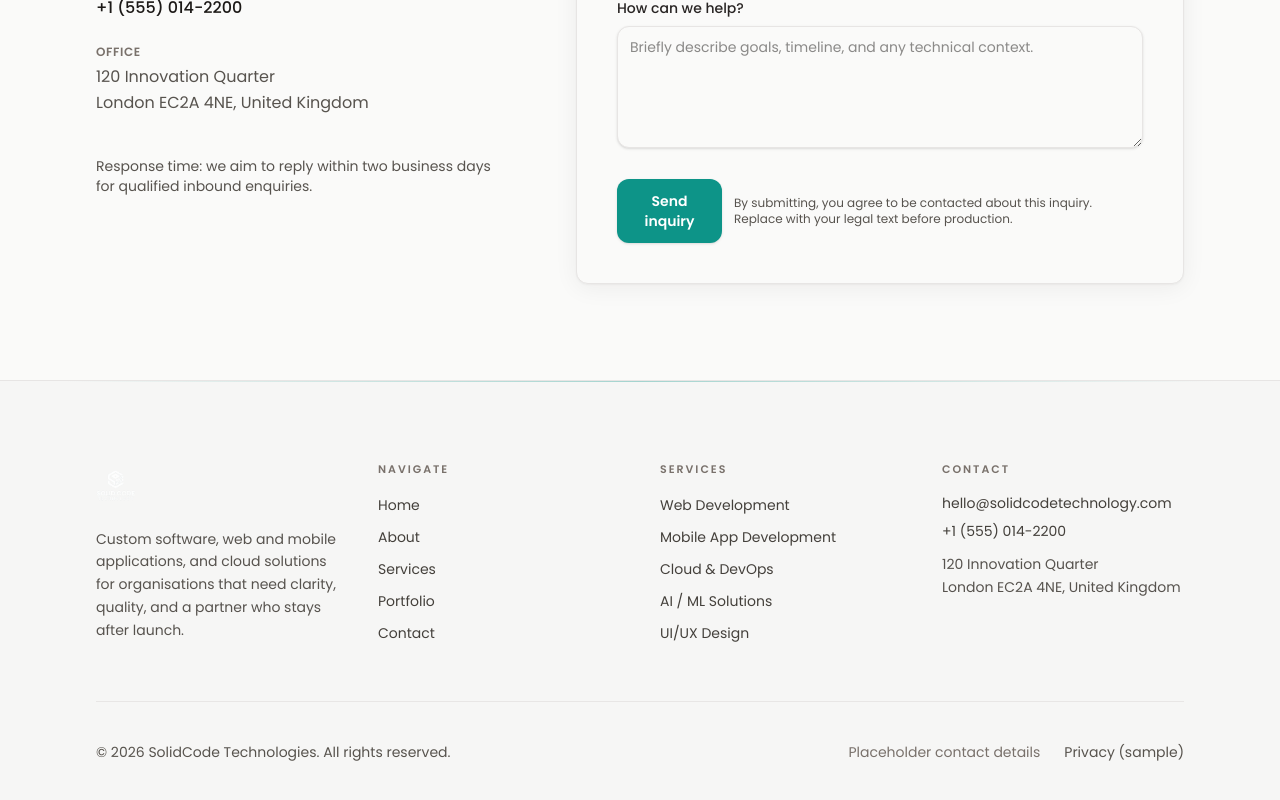
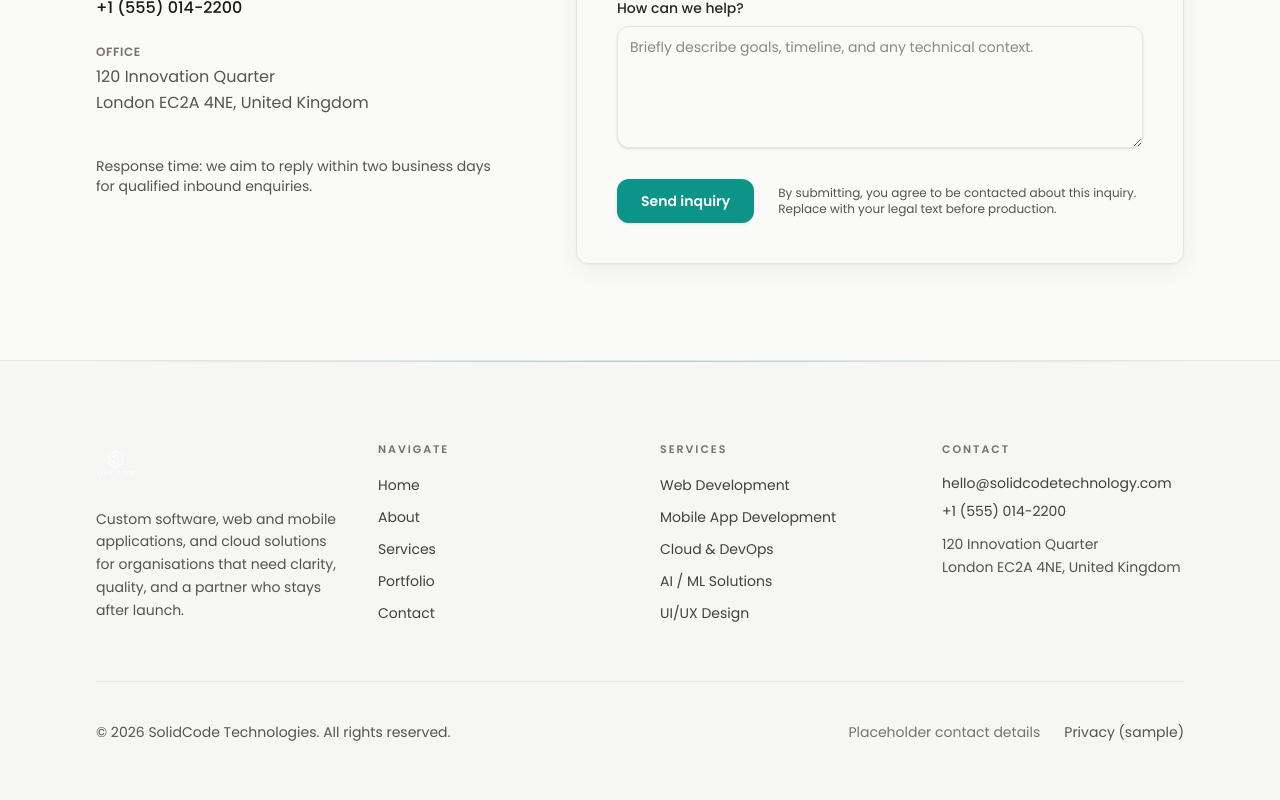
Before and after one commit to H-N-S-Abayawardhana/solid-code-tech-portfolio, a Next.js app: page /contact in a window 1280 px wide. Shown: the part 873-1673 px from the top of the page. Built offline with nearby package versions, Linux system fonts and the light colour scheme.

Commit message:
feat: updated contact us button

```diff
--- a/components/contact/ContactForm.tsx
+++ b/components/contact/ContactForm.tsx
@@ -129,14 +129,14 @@ export function ContactForm() {
         ) : null}
       </div>
 
-      <div className="flex flex-col gap-3 sm:flex-row sm:items-center sm:justify-between">
+      <div className="flex flex-col gap-3 sm:flex-row sm:items-center sm:gap-6">
         <button
           type="submit"
-          className="inline-flex items-center justify-center rounded-lg bg-accent px-6 py-3 text-sm font-semibold text-white shadow-sm transition-colors hover:bg-accent-hover focus-visible:outline-none focus-visible:ring-2 focus-visible:ring-accent focus-visible:ring-offset-2"
+          className="inline-flex shrink-0 items-center justify-center whitespace-nowrap rounded-lg bg-accent px-6 py-3 text-sm font-semibold text-white shadow-sm transition-colors hover:bg-accent-hover focus-visible:outline-none focus-visible:ring-2 focus-visible:ring-accent focus-visible:ring-offset-2"
         >
           Send inquiry
         </button>
-        <p className="text-xs text-muted">
+        <p className="min-w-0 flex-1 text-xs text-muted sm:max-w-md">
           By submitting, you agree to be contacted about this inquiry. Replace
           with your legal text before production.
         </p>
```
